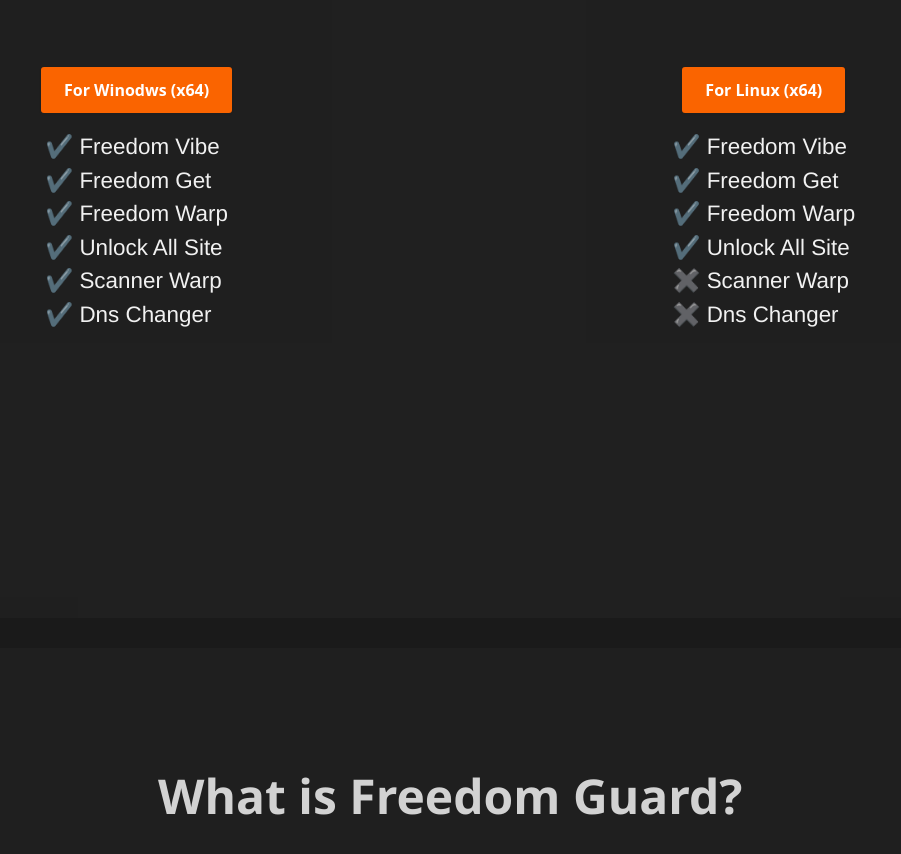
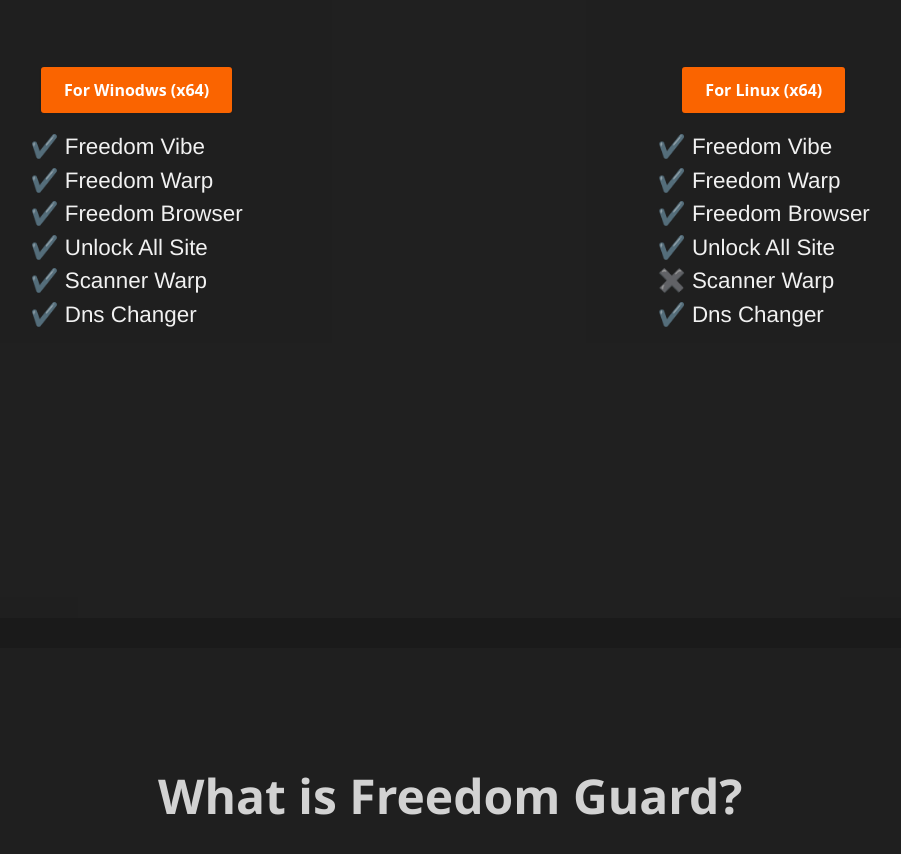
Before and after one commit to fwldom/Freedom, a plain HTML site: page index.html in a window 1280 px wide. Shown: the part 1060-1914 px from the top of the page, without its empty margins (177-1078 px from the left). Drawn offline with Linux system fonts and the light colour scheme.

Commit message:
Update index.html

```diff
--- a/index.html
+++ b/index.html
@@ -37,8 +37,8 @@
                     Winodws (x64)</button></a>
             <div class="btn" id="os-feat">
                 ✔️ Freedom Vibe <br>
-                ✔️ Freedom Get<br>
                 ✔️ Freedom Warp<br>
+                ✔️ Freedom Browser<br>
                 ✔️ Unlock All Site<br>
                 ✔️ Scanner Warp<br>
                 ✔️ Dns Changer<br>
@@ -51,11 +51,11 @@
                     Linux (x64)</button></a>
             <div class="btn" id="os-feat">
                 ✔️ Freedom Vibe<br>
-                ✔️ Freedom Get<br>
                 ✔️ Freedom Warp<br>
+                ✔️ Freedom Browser<br>
                 ✔️ Unlock All Site<br>
                 ✖️ Scanner Warp<br>
-                ✖️ Dns Changer<br>
+                ✔️ Dns Changer<br>
             </div>
         </div>
     </div>
```
